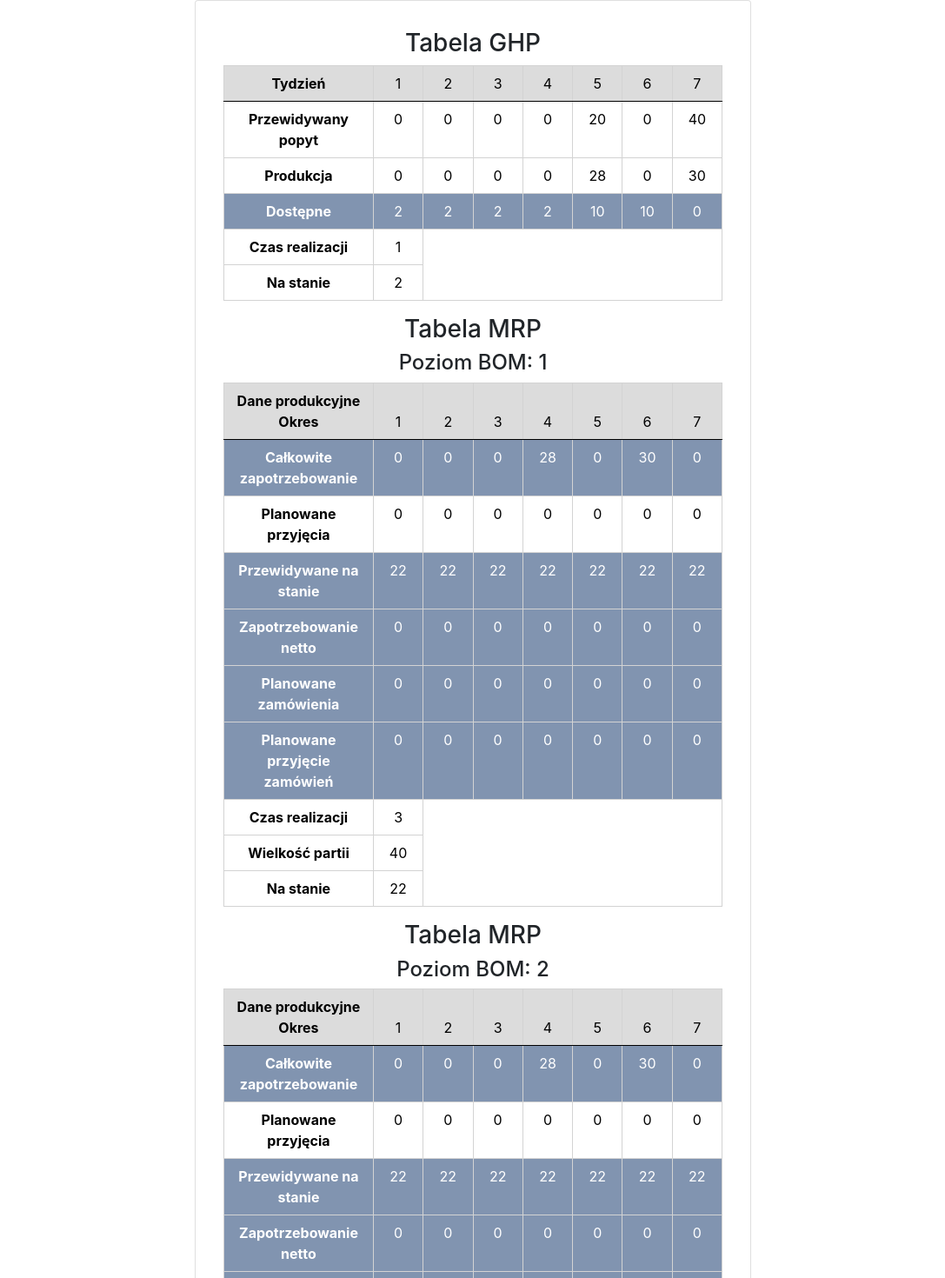
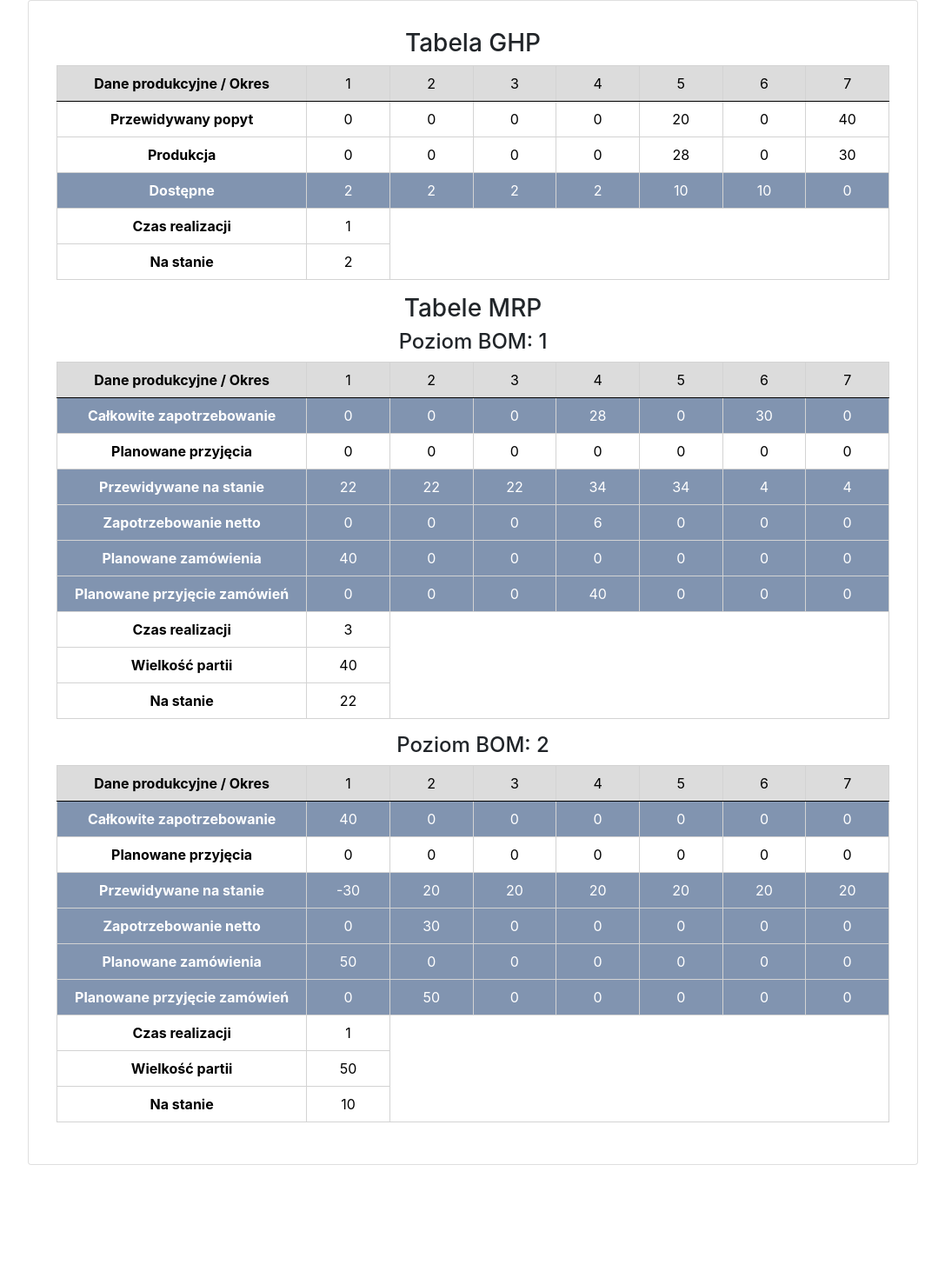
Before and after one commit to kamil-ciesla/mrp-algorithm, a React (Create React App) app: page / in a window 1280 px wide. Shown: the top 1470 px of the page at 87% size, without its empty margins (96-1183 px from the left). After the commit the page ends 1340 px from the top, so only its background shows below. Built offline with nearby package versions, Linux system fonts and the light colour scheme.

Commit message:
levels and refactor

```diff
--- a/src/algorithms/ghp.js
+++ b/src/algorithms/ghp.js
@@ -30,9 +30,9 @@ function calculateAvailable(
 }
 
 function calculateGrossRequirements(productionArray, ghpLeadTime) {
-  const grossRequirements = [Array(productionArray.length).fill(0)];
-  for (let i = ghpLeadTime; i < productionArray.length; i++) {
-    grossRequirements[i - ghpLeadTime] = productionArray[i];
+  const grossRequirements = productionArray.slice(ghpLeadTime);
+  for (let i = 0; i < ghpLeadTime; i++) {
+    grossRequirements.push(0);
   }
   return grossRequirements;
 }
--- a/src/algorithms/mrp.js
+++ b/src/algorithms/mrp.js
@@ -1,16 +1,11 @@
 function mrp(
-  ghpProductionArray,
-  ghpLeadTime,
+  grossRequirements,
   scheduledReceipts = [],
   mrpInStock,
-  mrpLeadTime = 3,
+  leadTime,
   lotSize
 ) {
-  const weeksLength = ghpProductionArray.length;
-  const grossRequirements = Array(weeksLength).fill(0);
-  for (let i = ghpLeadTime; i < ghpProductionArray.length; i++) {
-    grossRequirements[i - ghpLeadTime] = ghpProductionArray[i];
-  }
+  const weeksLength = grossRequirements.length;
   const projectedEndingInventory = [];
   const netRequirements = [];
   const plannedOrderReleases = [];
@@ -32,9 +27,9 @@ function mrp(
       Number(grossRequirements[week]) +
       Number(scheduledReceipts[week]);
 
-    if (projectedEndingInventoryValue < 0 && week - mrpLeadTime >= 0) {
+    if (projectedEndingInventoryValue < 0 && week - leadTime >= 0) {
       netRequirements[week] = -projectedEndingInventoryValue;
-      plannedOrderReleases[week - mrpLeadTime] = Number(lotSize);
+      plannedOrderReleases[week - leadTime] = Number(lotSize);
       plannedOrderReceipts[week] = Number(lotSize);
       projectedEndingInventoryValue += Number(lotSize);
     }
--- a/src/components/GhpTable/GhpTable.js
+++ b/src/components/GhpTable/GhpTable.js
@@ -5,18 +5,14 @@ import { useState } from "react";
 import { useEffect } from "react";
 
 function GhpTable(props) {
-    const [ghpInStock, setGhpInStock] = useState(2);
-    const [ghpLeadTime, setGhpLeadTime] = useState(1);
+    const [weeks] = useState(props.weeks);
+    const [leadTime, setLeadTime] = useState(props.leadTime);
+    const [inStock, setInStock] = useState(props.inStock);
     const [available, setAvailable] = useState([]);
 
-    const [ghpWeeksAmount, setGhpWeeksAmount] = useState(7);
 
-    const [projectedDemandArray, setProjectedDemandArray] = useState([
-        0, 0, 0, 0, 20, 0, 40,
-    ]);
-    const [productionArray, setProductionArray] = useState([
-        0, 0, 0, 0, 28, 0, 30,
-    ]);
+    const [projectedDemandArray, setProjectedDemandArray] = useState(props.projectedDemandArray);
+    const [productionArray, setProductionArray] = useState(props.productionArray);
 
     const updateProjectedDemandArray = (index) => (e) => {
         const newArray = [...projectedDemandArray];
@@ -32,26 +28,24 @@ function GhpTable(props) {
 
     const updateGhpLeadTime = (event) => {
         const newGhpLeadTime = Number(event.target.value);
-        setGhpLeadTime(newGhpLeadTime);
+        setLeadTime(newGhpLeadTime);
     };
 
     const updateGhpInStock = (event) => {
-        setGhpInStock(event.target.value);
-        const available = ghp(projectedDemandArray, productionArray, ghpInStock);
-        setAvailable(available);
+        setInStock(event.target.value);
     };
 
-    const updateGhpTable = (event) => {
-        const ghpData = ghp(projectedDemandArray, productionArray, ghpLeadTime, ghpInStock);
+    const updateAvailable = (event) => {
+        const ghpData = ghp(projectedDemandArray, productionArray, leadTime, inStock);
         setAvailable(ghpData['available']);
-        props.handleGhpData(ghpData);
+        props.handleResults(ghpData);
     };
 
     useEffect(() => {
-        updateGhpTable();
+        updateAvailable();
     }, [
-        ghpLeadTime,
-        ghpInStock,
+        leadTime,
+        inStock,
         projectedDemandArray,
         productionArray,
     ]);
@@ -62,8 +56,8 @@ function GhpTable(props) {
             <table className="table GeneratedTable">
                 <thead>
                     <tr className="disabled">
-                        <th>Tydzień</th>
-                        {Array.from({ length: ghpWeeksAmount }, (_, i) => i + 1).map(
+                        <th>Dane produkcyjne / Okres</th>
+                        {Array.from({ length: weeks }, (_, i) => i + 1).map(
                             (item) => (
                                 <td>{item}</td>
                             )
@@ -101,7 +95,7 @@ function GhpTable(props) {
                     </tr>
                     <tr className="calculated">
                         <th className="disabled">Dostępne</th>
-                        {available.map((item) => (
+                        {available?.map((item) => (
                             <td>{item}</td>
                         ))}
                     </tr>
@@ -111,8 +105,8 @@ function GhpTable(props) {
                             <input
                                 type="number"
                                 id=""
-                                onChange={updateGhpLeadTime}
-                                value={String(ghpLeadTime)}
+                                onChange={event => { setLeadTime(event.target.value) }}
+                                value={String(leadTime)}
                             />
                         </td>
                     </tr>
@@ -122,8 +116,8 @@ function GhpTable(props) {
                             <input
                                 type="number"
                                 id=""
-                                onChange={updateGhpInStock}
-                                value={String(ghpInStock)}
+                                onChange={event => { setInStock(event.target.value) }}
+                                value={String(inStock)}
                             />
                         </td>
                     </tr>
--- a/src/components/GhpTable/MrpChart.css
+++ b/src/components/GhpTable/MrpChart.css
@@ -38,7 +38,7 @@ td {
   width: 10%;
 }
 .mrp-container {
-  width: 50vw;
+  width: 80vw;
   padding: 2rem;
 }
 .disabled {
--- a/src/components/MrpChart/MrpChart.js
+++ b/src/components/MrpChart/MrpChart.js
@@ -6,26 +6,48 @@ import { useState } from "react";
 import { useEffect } from "react";
 
 function MrpChart() {
-  const [ghpData, setGhpData] = useState(
-    {
-      ghpLeadTime: 1,
-      ghpInStock: 2,
-      projectedDemandArray: [0, 0, 0, 0, 20, 0, 40],
-      productionArray: [0, 0, 0, 0, 28, 0, 30],
-      grossRequirements: [0, 0, 0, 28, 0, 30, 0]
-    }
-  );
+  const [ghpResults, setGhpResults] = useState({});
+
+  function handleGhpResults(newGhpResults) {
+    setGhpResults(newGhpResults);
+  }
+
   const [mrpResults, setMrpResults] = useState();
 
-  function handleGhpData(newGhpData) {
-    setGhpData(newGhpData);
-  }
   return (
     <div className="MrpChart">
-      <GhpTable handleGhpData={handleGhpData}></GhpTable>
-      <MrpTable ghpData={ghpData} level={1}></MrpTable>
-      <MrpTable ghpData={ghpData} level={2}></MrpTable>
-
+      <GhpTable
+        weeks={7}
+        handleResults={handleGhpResults}
+        leadTime={1}
+        inStock={2}
+        projectedDemandArray={[0, 0, 0, 0, 20, 0, 40]}
+        productionArray={[0, 0, 0, 0, 28, 0, 30]}
+      />
+      <h3>Tabele MRP</h3>
+      {
+        ghpResults.grossRequirements ?
+          [
+            <MrpTable
+              weeks={7}
+              grossRequirements={ghpResults.grossRequirements}
+              leadTime={3}
+              lotSize={40}
+              level={1}
+              inStock={22}
+            />,
+            <MrpTable
+              weeks={7}
+              grossRequirements={[40, 0, 0, 0, 0, 0, 0]}
+              leadTime={1}
+              lotSize={50}
+              level={2}
+              inStock={10}
+            />
+          ]
+          :
+          <div>Loading mrp..</div>
+      }
     </div>
   )
 
--- a/src/components/MrpTable/MrpTable.js
+++ b/src/components/MrpTable/MrpTable.js
@@ -1,30 +1,35 @@
 import "./MrpChart.css";
-import ghp from "../../algorithms/ghp";
 import mrp from "../../algorithms/mrp";
 
 import { useState } from "react";
 import { useEffect } from "react";
 
 function MrpTable(props) {
-    const ghpInStock = props.ghpData.ghpInStock;
-    const ghpLeadTime = props.ghpData.ghpLeadTime;
+    // =========================================
+    // Parametry MRP
+    // Ilość tygodni
+    const [weeks] = useState(props.weeks);
+    // Czas realizacji
+    const [leadTime, setLeadTime] = useState(props.leadTime);
+    // Wielkość partii
+    const [lotSize, setLotSize] = useState(props.lotSize);
+    // Na stanie
+    const [inStock, setMrpInStock] = useState(props.inStock);
+    // =========================================
 
-    const projectedDemandArray = props.ghpData.projectedDemandArray;
-    const productionArray = props.ghpData.productionArray;
 
-    const [mrpWeeksAmount, setMrpWeeksAmount] = useState(7);
-
-    const [grossRequirements, setGrossRequirements] = useState(props.ghpData.grossRequirements);
+    // Planowane przyjęcia
     const [scheduledReceipts, setScheduledReceipts] = useState([
-        ...Array(mrpWeeksAmount).fill(0),
+        ...Array(weeks).fill(0),
     ]);
+    // Przewidywane na stanie
     const [projectedEndingInventory, setProjectedEndingInventory] = useState([]);
+    // Zapotrzebowanie netto
     const [netRequirements, setNetRequirements] = useState([]);
+    // Planowane zamówienia
     const [plannedOrderReleases, setPlannedOrderReleases] = useState([]);
+    // Planowane przyjęcia zamówień
     const [plannedOrderReceipts, setPlannedOrderReceipts] = useState([]);
-    const [mrpLeadTime, setMrpLeadTime] = useState(3);
-    const [lotSize, setLotSize] = useState(40);
-    const [mrpInStock, setMrpInStock] = useState(22);
 
     const updateScheduledReceipts = (index) => (e) => {
         const newArray = [...scheduledReceipts];
@@ -32,54 +37,35 @@ function MrpTable(props) {
         setScheduledReceipts(newArray);
     };
 
-    const updateMrpLeadTime = (event) => {
-        setMrpLeadTime(event.target.value);
+    const updateMrpChart = () => {
+        const mrpResult = mrp(
+            props.grossRequirements,
+            scheduledReceipts,
+            inStock,
+            leadTime,
+            lotSize
+        );
+        setProjectedEndingInventory(mrpResult.projectedEndingInventory);
+        setNetRequirements(mrpResult.netRequirements);
+        setPlannedOrderReleases(mrpResult.plannedOrderReleases);
+        setPlannedOrderReceipts(mrpResult.plannedOrderReceipts);
     };
 
-    const updateLotSize = (event) => {
-        setLotSize(event.target.value);
-    };
-
-    const updateMrpInStock = (event) => {
-        setMrpInStock(event.target.value);
-    };
-    const updateMrpChart = (event) => {
-        console.log(productionArray)
-        const mrpResult = mrp(
-            productionArray,
-            grossRequirements,
-            scheduledReceipts,
-            mrpInStock,
-            mrpLeadTime,
-            lotSize
-        );
-        setProjectedEndingInventory(mrpResult["projectedEndingInventory"]);
-        setNetRequirements(mrpResult["netRequirements"]);
-        setPlannedOrderReleases(mrpResult["plannedOrderReleases"]);
-        setPlannedOrderReceipts(mrpResult["plannedOrderReceipts"]);
-    };
-
-    useEffect(() => {
-        updateMrpChart();
-    }, [
-        ghpLeadTime,
-        ghpInStock,
-        projectedDemandArray,
-        productionArray,
-        mrpLeadTime,
+    useEffect(() => { updateMrpChart() }, [
+        props.grossRequirements,
+        leadTime,
         lotSize,
-        mrpInStock,
+        inStock,
     ]);
 
     return (
         <div className="mrp-table">
-            <h3>Tabela MRP</h3>
             <h4>Poziom BOM: {props.level}</h4>
             <table className="table GeneratedTable">
                 <thead>
                     <tr className="disabled">
-                        <th>Dane produkcyjne Okres</th>
-                        {Array.from({ length: mrpWeeksAmount }, (_, i) => i + 1).map(
+                        <th>Dane produkcyjne / Okres</th>
+                        {Array.from({ length: weeks }, (_, i) => i + 1).map(
                             (item) => (
                                 <td>{item}</td>
                             )
@@ -89,7 +75,7 @@ function MrpTable(props) {
                 <tbody>
                     <tr className="calculated">
                         <th className="disabled">Całkowite zapotrzebowanie</th>
-                        {grossRequirements.map((item) => (
+                        {props.grossRequirements.map((item) => (
                             <td>{item}</td>
                         ))}
                     </tr>
@@ -136,9 +122,9 @@ function MrpTable(props) {
                         <td>
                             <input
                                 type="number"
-                                name="mrpLeadTime"
-                                onChange={updateMrpLeadTime}
-                                value={String(mrpLeadTime)}
+                                name="leadTime"
+                                onChange={event => { setLeadTime(event.target.value) }}
+                                value={String(leadTime)}
                             />
                         </td>
                     </tr>
@@ -148,7 +134,7 @@ function MrpTable(props) {
                             <input
                                 type="number"
                                 name="lotSize"
-                                onChange={updateLotSize}
+                                onChange={event => { setLotSize(event.target.value) }}
                                 value={String(lotSize)}
                             />
                         </td>
@@ -158,9 +144,9 @@ function MrpTable(props) {
                         <td>
                             <input
                                 type="number"
-                                name="mrpInStock"
-                                onChange={updateMrpInStock}
-                                value={String(mrpInStock)}
+                                name="inStock"
+                                onChange={event => { setMrpInStock(event.target.value) }}
+                                value={String(inStock)}
                             />
                         </td>
                     </tr>
```
